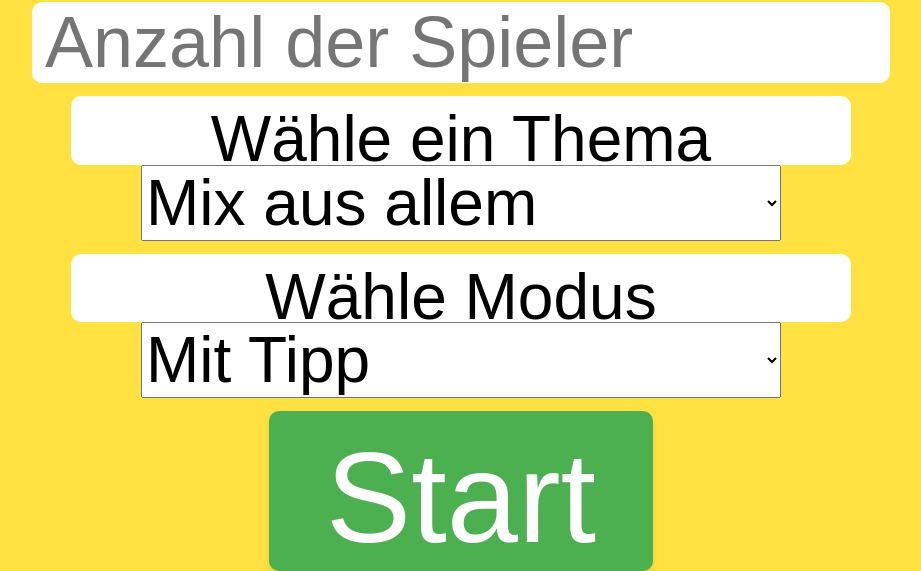
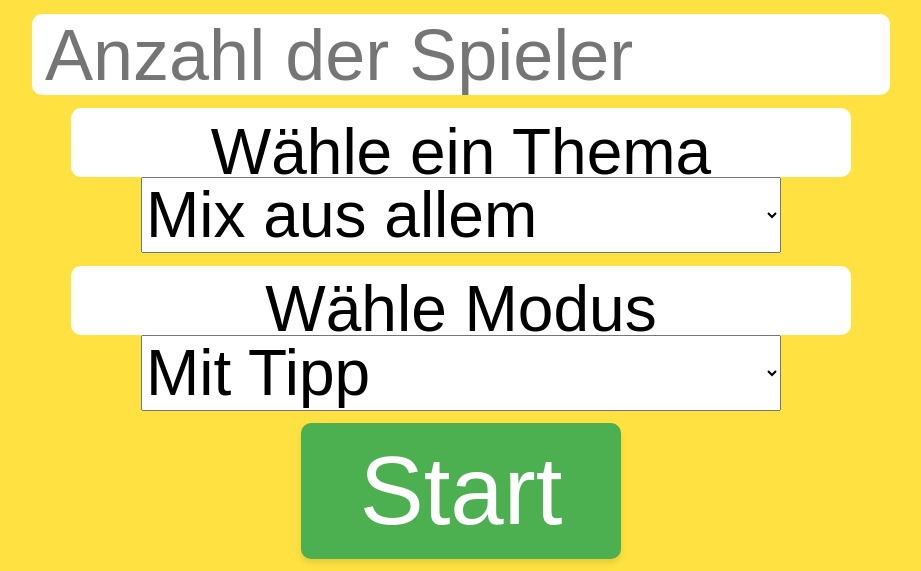
Before and after one commit to BagratToro/GameDevelopment, a plain HTML site: page ImpostorGame/index.html in a window 1280 px wide. Shown: the part 231-802 px from the top of the page, without its empty margins (179-1100 px from the left). Drawn offline with Linux system fonts and the light colour scheme.

Commit message:
Button Design change

```diff
--- a/ImpostorGame/gameDesign.css
+++ b/ImpostorGame/gameDesign.css
@@ -95,9 +95,9 @@ Ocean/cold colors */
 
 button {
   padding: 1% 2%; /*15px 30px*/
-  min-width: 30vw;
-  min-height: 20vh;
-  font-size: 8em; /*18px*/
+  min-width: 25vw;
+  min-height: 15vh;
+  font-size: 6em; /*18px*/
   border: none;
   background-color: #4CAF50;
   color: white;
```
